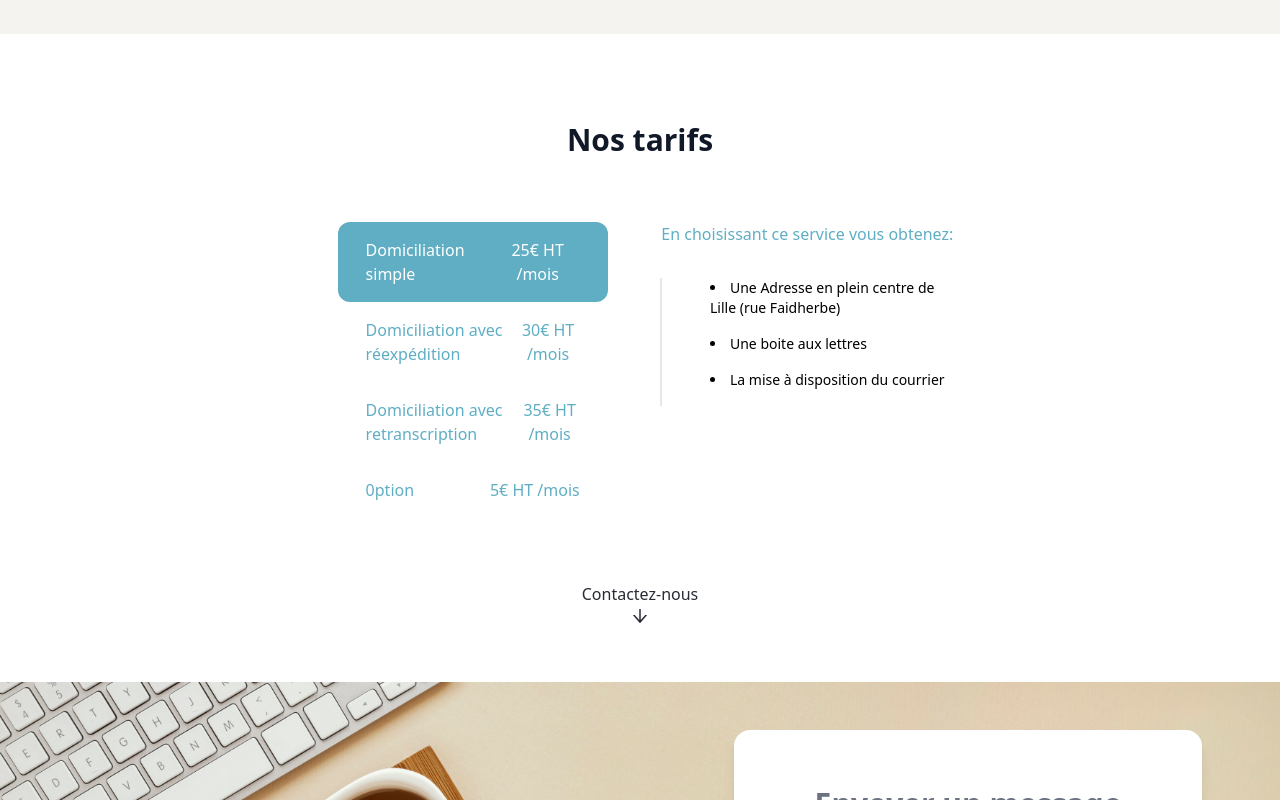
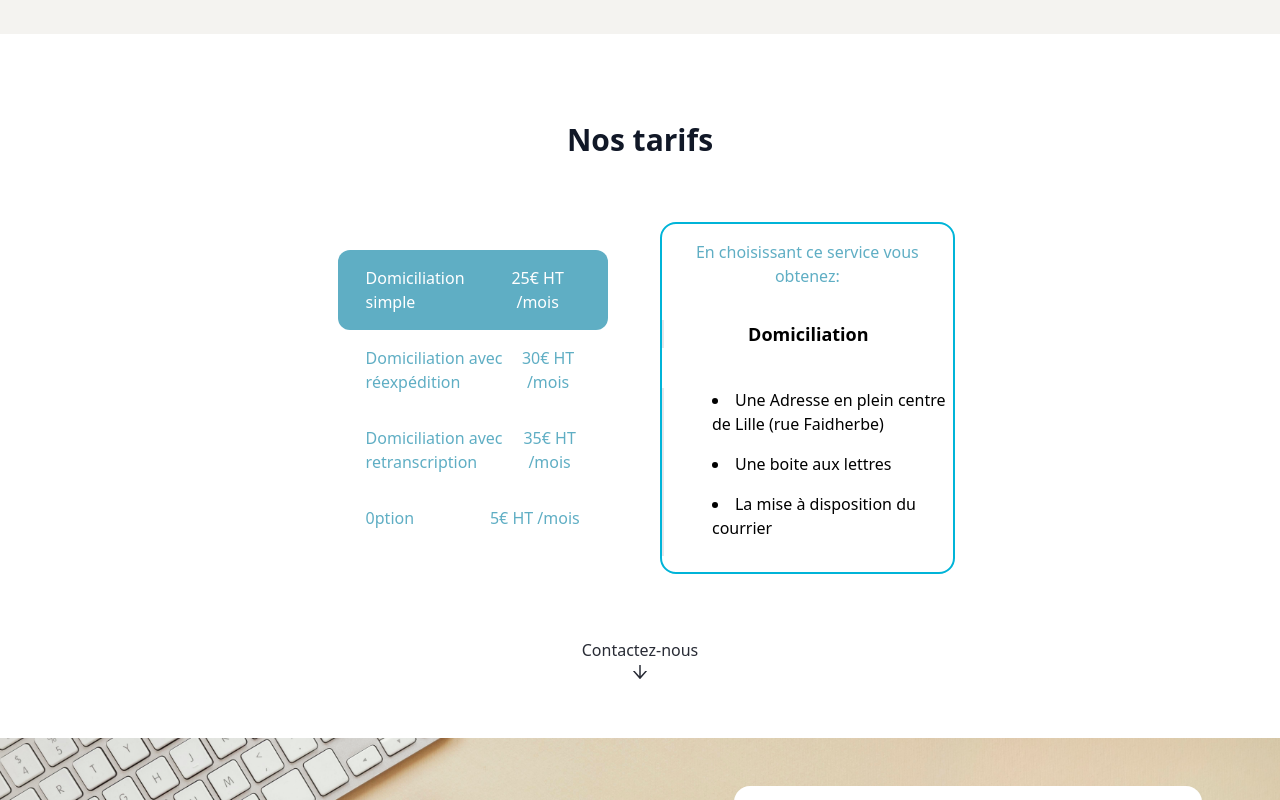
Before and after one commit to Office-center/office-center, a React (Create React App) app: page / in a window 1280 px wide. Shown: the part 2000-2800 px from the top of the page. Built offline with nearby package versions, Linux system fonts and the light colour scheme.

Commit message:
[+] add alt && aria label

```diff
--- a/package.json
+++ b/package.json
@@ -12,6 +12,7 @@
     "react-elastic-carousel": "^0.11.5",
     "react-horizontal-slider": "^1.1.1",
     "react-icons": "^4.4.0",
+    "react-meta-tags": "^1.0.1",
     "react-router-dom": "^6.3.0",
     "react-router-hash-link": "^2.4.3",
     "react-scripts": "5.0.1",
--- a/public/index.html
+++ b/public/index.html
@@ -1,13 +1,13 @@
 <!DOCTYPE html>
-<html lang="en">
+<html lang="fr">
   <head>
     <meta charset="utf-8" />
-    <link rel="icon" href="%PUBLIC_URL%/favicon.ico" />
+    <link rel="icon" href="%PUBLIC_URL%/terre.jpg" />
     <meta name="viewport" content="width=device-width, initial-scale=1" />
     <meta name="theme-color" content="#000000" />
     <meta
       name="description"
-      content="Web site created using create-react-app"
+      content="WorkUnion est une agence proposant de la domiciliation, du coworking et de la location basée à Lille"
     />
     <link rel="apple-touch-icon" href="%PUBLIC_URL%/logo192.png" />
     <!--
@@ -24,7 +24,7 @@
       work correctly both with client-side routing and a non-root public URL.
       Learn how to configure a non-root public URL by running `npm run build`.
     -->
-    <title>React App</title>
+    <title>WorkUnion</title>
   </head>
   <body>
     <noscript>You need to enable JavaScript to run this app.</noscript>
--- a/src/App.js
+++ b/src/App.js
@@ -8,6 +8,7 @@ import Specialites from './components/Specialites';
 import Vision from './components/Vision';
 import Tarif from './components/Tarif';
 import Contact from './components/Contact';
+import { MetaTags } from 'react-meta-tags';
 
 function App() {
 
@@ -20,11 +21,11 @@ function App() {
   return (
     <BrowserRouter>
       <div>
-        <div className='z-50 w-full py-2 flex justify-around fixed bg-principal h-auto p-8'>
+        <header aria-label='barre de navigation' className='z-50 w-full py-2 flex justify-around fixed bg-principal h-auto p-8'>
 
           <div class="flex justify-start items-center">
             <Link to="/" className="pr-4">
-              <img src={logo} className="sm:mr-12 md:mr-2 h-24 w-24 rounded-full" />
+              <img src={logo} alt="cette image représente le logo de l'agence WorkUnion" className="sm:mr-12 md:mr-2 h-24 w-24 rounded-full" />
             </Link>
             <h4 className='text-white text-2xl'>Work Union</h4>
           </div>
@@ -52,7 +53,7 @@ function App() {
               <Link to="#contact" className='p-4 border-b border-gray-300 cursor-pointer hover:text-secondaire duration-300' smooth>Contact</Link>
             </div>
           </ul>
-        </div>
+        </header>
         <Accueil />
         <Specialites />
         <Vision />
--- a/src/components/Accueil.js
+++ b/src/components/Accueil.js
@@ -7,12 +7,7 @@ const Accueil = () => {
         <div className="w-screen bg-accueil">
             <div className="h-auto mx-auto px-12 text-white sm:pt-28 justify-center items-center max-w-[1500px]" id="accueil">
                 <div className="flex flex-col justify-center rounded-lg p-10">
-                    {/* <div className="flex justify-center flex-col items-center">
-                        <h1 className="text-secondaire pb-4">Rejoignez nous !</h1>
-                        <h1 className="font-bold text-5xl pb-10 text-gray-900 text-center">Office center</h1>
-                    </div> */}
                     <div className="flex flex-col justify-start items-start w-full sm:pb-10">
-                        {/* <div className="md:w-3/12 md:z-10 md:ml-[-8rem]"> */}
                         <div className="flex justify-center flex-col items-center md:z-10 bg-office p-4 rounded-2xl  md:ml-[-8rem]">
                             <h1 className="text-secondaire pb-4">Rejoignez nous !</h1>
                             <h1 className="font-bold text-5xl pb-10 text-white text-center">Work Union</h1>
--- a/src/components/Carousel.js
+++ b/src/components/Carousel.js
@@ -63,8 +63,7 @@ const Carousel = () => {
                     {sliderControl(true)}
                     {images.map((img, i) => (
                         <div className="w-full flex-shrink-0" key={img} ref={refs[i]}>
-                            {/* <img src={img} className="w-full object-contain" /> */}
-                            <img src={img} className="w-full object-cover h-5/6 " />
+                            <img alt="ces images représentent des personnes qui travaillent enssemble" src={img} className="w-full object-cover h-5/6 " />
                         </div>
                     ))}
                     {sliderControl()}
--- a/src/components/Contact.js
+++ b/src/components/Contact.js
@@ -33,33 +33,32 @@ const Contact = () => {
     }
 
     return (
-        <div className="bg-accueil h-auto w-full py-12  bg-contact bg-cover bg-center" id="contact">
+        <section aria-label="formulaire de contact" className="bg-accueil h-auto w-full py-12  bg-contact bg-cover bg-center" id="contact">
             <div className="grid md:grid-cols-2 gap-8 w-full mx-auto">
                 <div className="flex justify-center items-center">
-                    {/* <h1>Contact Office center</h1> */}
                 </div>
                 <div className="rounded-xl w-full flex justify-center mx-auto">
                     <form className="p-10 w-9/12 bg-white rounded-2xl shadow-lg" onSubmit={handleSubmit}>
                         <h1 className="font-bold text-3xl p-4 text-center text-gray-500">Envoyer un message</h1>
                         <div className="flex flex-col p-3">
-                            <input className="h-10 p-4 text-sm font-light placeholder-gray-500 outline-none border-b-2 border-gray-200 focus:border-secondaire" placeholder="Nom" type="text" name="Prenom"  onChange={handleChange}/>
+                            <input aria-label="Entrer votre nom" aria-required="true" className="h-10 p-4 text-sm font-light placeholder-gray-500 outline-none border-b-2 border-gray-200 focus:border-secondaire" placeholder="Nom" type="text" name="Prenom"  onChange={handleChange}/>
                             <p className="text-red-500 text-xs ml-4 mt-1">{formErr.name}</p>
                         </div>
                         <div className="flex flex-col p-3">
-                            <input className="h-10 p-4 text-sm font-light placeholder-gray-500 outline-none border-b-2 border-gray-200 focus:border-secondaire" placeholder="Email" type="text" name="Nom"  onChange={handleChange}/>
+                            <input aria-label="Entrer votre prénom" aria-required="true" className="h-10 p-4 text-sm font-light placeholder-gray-500 outline-none border-b-2 border-gray-200 focus:border-secondaire" placeholder="Email" type="text" name="Nom"  onChange={handleChange}/>
                             <p className="text-red-500 text-xs ml-4 mt-1">{formErr.email}</p>
                         </div>
                         <div className="flex flex-col p-3">
-                            <input className="h-10 p-4 text-sm font-light placeholder-gray-500 outline-none border-b-2 border-gray-200 focus:border-secondaire" placeholder="Sujet" type="text" name="Email"  onChange={handleChange}/>
+                            <input aria-label="Entrer votre email" aria-required="true" className="h-10 p-4 text-sm font-light placeholder-gray-500 outline-none border-b-2 border-gray-200 focus:border-secondaire" placeholder="Sujet" type="text" name="Email"  onChange={handleChange}/>
                         </div>
                         <div className="w-full p-3">
-                            <textarea className="h-[200px] w-full p-4 text-sm font-light text-left placeholder-gray-500 resize-none outline-none border-b-2 border-gray-200 focus:border-secondaire" placeholder="Message" name="Message"  onChange={handleChange}/>
+                            <textarea aria-label="Entrer votre message" aria-required="true" className="h-[200px] w-full p-4 text-sm font-light text-left placeholder-gray-500 resize-none outline-none border-b-2 border-gray-200 focus:border-secondaire" placeholder="Message" name="Message"  onChange={handleChange}/>
                         </div>
-                        <input type="submit" className="p-2 w-1/3 ml-3 mt-2 rounded-full text-sm text-center text-white bg-principal hover:bg-white hover:text-principal duration-300 cursor-pointer" valuer="Envoyé" />
+                        <input type="submit" className="p-2 w-1/3 ml-3 mt-2 rounded-full text-sm text-center text-white bg-principal hover:bg-white hover:text-principal duration-300 cursor-pointer" value="Envoyer" />
                     </form>
                 </div>
             </div>
-        </div>
+        </section>
     )
 }
 
--- a/src/components/TarifList.js
+++ b/src/components/TarifList.js
@@ -5,15 +5,16 @@ import Slider from "./Slider";
 
 const TarifList = ({data}) => {
 
-    console.log(data.list)
+    console.log(data.title)
 
     return (
-        <div className="md:divide-x-2 text-center">
-            <h1 className="pb-8 text-secondaire">En choisissant ce service vous obtenez:</h1>
+        <div className="md:divide-x-2 text-center border-solid border-2 border-cardcolor rounded-2xl py-4 ">
+            <h2 className="pb-8 text-secondaire">En choisissant ce service vous obtenez:</h2>
+                <h3 className="mb-10 font-bold text-lg">{data.title}</h3>
                 {data.list.length === 0 ?
                     <p className="md:pl-12">Pour 5€ HT/mois, en complément d'une des formules de domiciliation présentées ci-dessus, obtenez 1/2 journée par mois de mise à disposition d'un bureau équipé spécialisé (sur prise de rendez-vous).</p>
                         :
-                    <ul className="list-disc text-sm list-inside text-left text-grey-900 flex flex-col justify-start items-start pl-12">
+                    <ul className="list-disc text-base list-inside text-left text-grey-900 flex flex-col justify-start items-start pl-12">
                         <li className="pb-4">{data.list[0]}</li>
                         <li className="pb-4">{data.list[1]}</li>
                         <li className="pb-4">{data.list[2]}</li>
--- a/src/components/Vision.js
+++ b/src/components/Vision.js
@@ -5,7 +5,7 @@ import image3 from '../assets/image3.jpeg'
 
 const Vision = () => {
     return (
-        <div className="flex flex-col justify-center items-center bg-accueil py-12">
+        <section aria-label="section comprenant différents tarifs liés à la domiciliation" className="flex flex-col justify-center items-center bg-accueil py-12">
             <h1 className="bg-black-500 pb-4 text-center font-bold text-3xl">Quelle est notre Vision ?</h1>
             <p className="max-w-[1240px] pb-10 w-auto text-black text-center px-28 text-sm">
                 Office Center est une société nouvelle qui développe un concept original de centre d'affaires associant la domiciliation d'entreprise, la location de bureaux et le coworking dans un cadre de partage d'expérience et avec un rapport coût/service lowcost.
@@ -62,7 +62,7 @@ const Vision = () => {
                     </div>
                 </div>
             </div>
-        </div>
+        </section>
     )
 }
 
--- a/tailwind.config.js
+++ b/tailwind.config.js
@@ -9,6 +9,7 @@ module.exports = {
         'secondaire': '#5FAEC4',
         'office': '#574c50',
         'accueil': '#F4F3F0',
+        'cardcolor': '#00B4D8',
       },
       backgroundImage: {
         'contact': "url('/src/assets/bg-contact.jpg')",
```
Also changed, not shown: public/terre.jpg (added), 1 other file (tests, documents, lock files or other folders).
